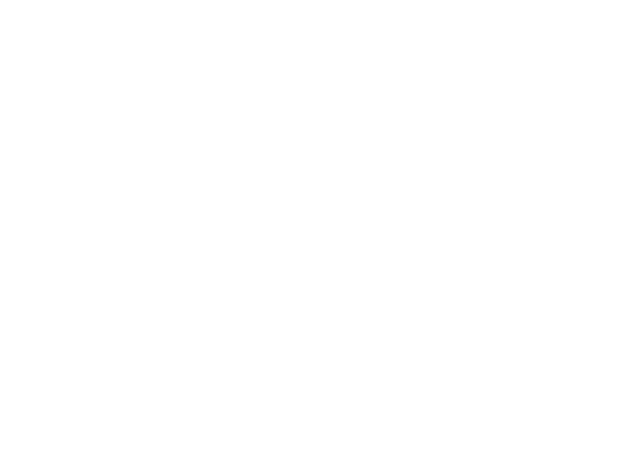
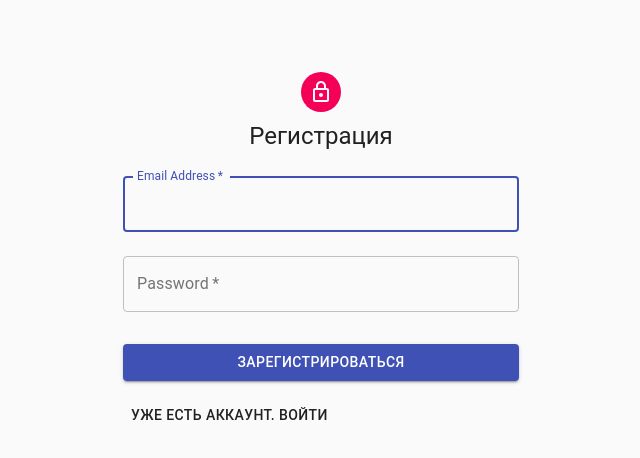
Before and after one commit to valeravilks/reservation-service, a React (Create React App) app: page /registration in a window 1280 px wide. Shown: the top 458 px of the page, without its empty margins (319-959 px from the left). Built offline with nearby package versions, Linux system fonts and the light colour scheme.

Commit message:
Validation authorization

```diff
--- a/src/App.tsx
+++ b/src/App.tsx
@@ -4,6 +4,7 @@ import { connect } from "react-redux";
 import Login from './pages/login';
 import Main from './pages/main';
 import Account from './pages/account';
+import Registration from './pages/registration';
 import { Switch, Route} from "react-router-dom";
 import {history} from "./store";
 import {ConnectedRouter} from "connected-react-router";
@@ -22,6 +23,9 @@ function App(props:any) {
             <Route path='/account'>
               <Account/>
             </Route>
+            <Route path='/registration'>
+               <Registration/>
+            </Route>
           </Switch>
       </ConnectedRouter>
     </>
--- a/src/components/login/index.tsx
+++ b/src/components/login/index.tsx
@@ -1,12 +1,12 @@
-import React from 'react';
+import React, {SyntheticEvent} from 'react';
 import Avatar from '@material-ui/core/Avatar';
 import Button from '@material-ui/core/Button';
 import CssBaseline from '@material-ui/core/CssBaseline';
-import TextField from '@material-ui/core/TextField';
-import FormControlLabel from '@material-ui/core/FormControlLabel';
-import Checkbox from '@material-ui/core/Checkbox';
+// import TextField from '@material-ui/core/TextField';
+// import FormControlLabel from '@material-ui/core/FormControlLabel';
+// import Checkbox from '@material-ui/core/Checkbox';
 import Link from '@material-ui/core/Link';
-// import Grid from '@material-ui/core/Grid';
+import Grid from '@material-ui/core/Grid';
 import Box from '@material-ui/core/Box';
 import LockOutlinedIcon from '@material-ui/icons/LockOutlined';
 import Typography from '@material-ui/core/Typography';
@@ -14,7 +14,21 @@ import { makeStyles } from '@material-ui/core/styles';
 import Container from '@material-ui/core/Container';
 import { connect } from 'react-redux';
 import { singInAction } from "../../store/login/action";
+import {push} from "connected-react-router";
+import { Formik, Form, Field } from 'formik';
+import { TextField } from 'formik-material-ui';
+import * as Yup from 'yup';
 
+
+const validationShema:any = Yup.object().shape({
+    email: Yup.string()
+        .email("Введите корректный email адрес")
+        .required('Данное поле обязательно для заполнения'),
+    password: Yup.string()
+        .min(5, 'Пароль минимум 6 символов')
+        .max(20, 'Пароль максимум 20 симолов')
+        .required('Данное поле обязательно для заполнения')
+});
 
 function Copyright() {
     return (
@@ -56,9 +70,15 @@ const SignIn = (props:any) => {
     const emailRef:any = React.createRef();
     const passRef:any = React.createRef();
 
-    const singIn = (event:any) => {
-        event.preventDefault();
+    const singIn = () => {
+        // event.preventDefault();
         props.singIn(emailRef.current.value, passRef.current.value);
+    };
+
+    const toRegistrationPage = (e:any) => {
+        console.log(e);
+        e.preventDefault();
+        props.push('/registration')
     };
 
     return (
@@ -69,37 +89,54 @@ const SignIn = (props:any) => {
                     <LockOutlinedIcon />
                 </Avatar>
                 <Typography component="h1" variant="h5">
-                    Sign in {props.email}
+                    Авторизация
                 </Typography>
-                <form className={classes.form} noValidate>
-                    <TextField
+                <Formik initialValues={{email: '', password: ''}}
+                        onSubmit={(values, {setSubmitting, resetForm}) => {
+                            setSubmitting(true);
+                            singIn();
+                        }}
+                        validationSchema={validationShema}
+                >
+                    {({
+                          values,
+                          handleChange,
+                          handleBlur,
+                          handleSubmit,
+                          isSubmitting
+                    }) => (
+                        <Form className={classes.form} onSubmit={handleSubmit} noValidate>
+                            <Field
+                                component={TextField}
                                 type="email"
                                 variant="outlined"
                                 margin="normal"
                                 required
                                 fullWidth
+                                value={values.email}
                                 id="email"
                                 label="Email Address"
                                 name="email"
                                 autoComplete="email"
-                        autoFocus
+                                onChange={handleChange}
+                                onBlur={handleBlur}
                                 inputRef={emailRef}
                             />
-                    <TextField
+                            <Field
+                                component={TextField}
                                 variant="outlined"
                                 margin="normal"
                                 required
                                 fullWidth
                                 name="password"
-                        label="Password"
+                                label="Пароль"
                                 type="password"
                                 id="password"
                                 autoComplete="current-password"
                                 inputRef={passRef}
-                    />
-                    <FormControlLabel
-                        control={<Checkbox value="remember" color="primary" />}
-                        label="Remember me"
+                                onChange={handleChange}
+                                onBlur={handleBlur}
+                                value={values.password}
                             />
                             <Button
                                 type="submit"
@@ -107,23 +144,26 @@ const SignIn = (props:any) => {
                                 variant="contained"
                                 color="primary"
                                 className={classes.submit}
-                        onClick={(e:any) => singIn(e)}
+                                disabled={isSubmitting}
                             >
-                        Sign In
+                                Войти
                             </Button>
-                    {/*<Grid container>*/}
-                    {/*    <Grid item xs>*/}
-                    {/*        <Link href="#" variant="body2">*/}
-                    {/*            Forgot password?*/}
-                    {/*        </Link>*/}
-                    {/*    </Grid>*/}
-                    {/*    <Grid item>*/}
-                    {/*        <Link href="#" variant="body2">*/}
-                    {/*            {"Don't have an account? Sign Up"}*/}
-                    {/*        </Link>*/}
-                    {/*    </Grid>*/}
-                    {/*</Grid>*/}
-                </form>
+                        </Form>
+                    )}
+                </Formik>
+                <Grid container>
+                    <Grid item xs>
+                        <Link href="#" variant="body2">
+                            Забыли пароль?
+                        </Link>
+                    </Grid>
+                    <Grid item xs>
+                        <Link variant="body2"
+                              onClick={toRegistrationPage}>
+                            Нет аккаунта. Зарегистрируйся
+                        </Link>
+                    </Grid>
+                </Grid>
             </div>
             <Box mt={8}>
                 <Copyright />
@@ -140,7 +180,8 @@ const mapStateToProps = (state: any) => ({
 const mapDispatchToProps = (dispatch:any) => ({
     singIn: (email:any, pass:any) => {
         dispatch(singInAction(email, pass))
-    }
+    },
+    push: (value:string) => dispatch(push(value))
 });
 
 export default connect(mapStateToProps, mapDispatchToProps)(SignIn);
--- a/src/pages/main/index.tsx
+++ b/src/pages/main/index.tsx
@@ -7,7 +7,9 @@ import {push} from "connected-react-router";
 const MainPage = (props:any) => {
 
     const toLoginPage = () => {
-        props.push('/login')
+        props.push('/login');
+        console.log(push);
+        console.log(props.push);
     };
 
     return (
@@ -24,4 +26,10 @@ const MainPage = (props:any) => {
         </div>
     );
 };
-export default connect(null, {push})(MainPage);
+
+const mapDispatchToProps = (dispatch:any) => ({
+    push: (value:string) => dispatch(push(value))
+});
+
+
+export default connect(null, mapDispatchToProps)(MainPage);
--- /dev/null
+++ b/src/pages/registration/index.tsx
@@ -0,0 +1,141 @@
+import React from 'react';
+import Avatar from '@material-ui/core/Avatar';
+import Button from '@material-ui/core/Button';
+import CssBaseline from '@material-ui/core/CssBaseline';
+import TextField from '@material-ui/core/TextField';
+// import FormControlLabel from '@material-ui/core/FormControlLabel';
+// import Checkbox from '@material-ui/core/Checkbox';
+// import Link from '@material-ui/core/Link';
+import Grid from '@material-ui/core/Grid';
+// import Box from '@material-ui/core/Box';
+import LockOutlinedIcon from '@material-ui/icons/LockOutlined';
+import Typography from '@material-ui/core/Typography';
+import { makeStyles } from '@material-ui/core/styles';
+import Container from '@material-ui/core/Container';
+import { connect } from 'react-redux';
+import { singUpAction } from '../../store/login/action';
+import { push } from "connected-react-router";
+
+
+// function Copyright() {
+//     return (
+//         <Typography variant="body2" color="textSecondary" align="center">
+//             {'Copyright © '}
+//             <Link color="inherit" href="https://material-ui.com/">
+//                 Your Website
+//             </Link>{' '}
+//             {new Date().getFullYear()}
+//             {'.'}
+//         </Typography>
+//     );
+// }
+
+const useStyles = makeStyles((theme) => ({
+    paper: {
+        marginTop: theme.spacing(8),
+        display: 'flex',
+        flexDirection: 'column',
+        alignItems: 'center',
+    },
+    avatar: {
+        margin: theme.spacing(1),
+        backgroundColor: theme.palette.secondary.main,
+    },
+    form: {
+        width: '100%', // Fix IE 11 issue.
+        marginTop: theme.spacing(1),
+    },
+    submit: {
+        margin: theme.spacing(3, 0, 2),
+    },
+}));
+
+const SignUp = (props:any) => {
+
+    const classes = useStyles();
+
+    const emailRef:any = React.createRef();
+    const passRef:any = React.createRef();
+
+    const singIn = (event:any) => {
+        event.preventDefault();
+        props.singUp(emailRef.current.value, passRef.current.value);
+    };
+
+    const toLoginPage = () => {
+        props.push('/login');
+    };
+
+    return (
+        <Container component="main" maxWidth="xs">
+            <CssBaseline />
+            <div className={classes.paper}>
+                <Avatar className={classes.avatar}>
+                    <LockOutlinedIcon />
+                </Avatar>
+                <Typography component="h1" variant="h5">
+                    Регистрация
+                </Typography>
+                <form className={classes.form} noValidate>
+                    <TextField
+                        type="email"
+                        variant="outlined"
+                        margin="normal"
+                        required
+                        fullWidth
+                        id="email"
+                        label="Email Address"
+                        name="email"
+                        autoComplete="email"
+                        autoFocus
+                        inputRef={emailRef}
+                    />
+                    <TextField
+                        variant="outlined"
+                        margin="normal"
+                        required
+                        fullWidth
+                        name="password"
+                        label="Password"
+                        type="password"
+                        id="password"
+                        autoComplete="current-password"
+                        inputRef={passRef}
+                    />
+                    <Button
+                        type="submit"
+                        fullWidth
+                        variant="contained"
+                        color="primary"
+                        className={classes.submit}
+                        onClick={(e:any) => singIn(e)}
+                    >
+                        Зарегистрироваться
+                    </Button>
+                    <Grid container>
+                        <Button
+                            onClick={toLoginPage}
+                        >Уже есть аккаунт. Войти</Button>
+                    </Grid>
+                </form>
+            </div>
+            {/*<Box mt={8}>*/}
+            {/*    <Copyright />*/}
+            {/*</Box>*/}
+        </Container>
+    );
+};
+
+const mapStateToProps = (state: any) => ({
+    email: state.login.email
+});
+
+
+const mapDispatchToProps = (dispatch:any) => ({
+    singUp: (email:any, pass:any) => {
+        dispatch(singUpAction(email, pass))
+    },
+    push: (value:string) => dispatch(push(value))
+});
+
+export default connect(mapStateToProps, mapDispatchToProps)(SignUp);
--- a/src/store/firebase.ts
+++ b/src/store/firebase.ts
@@ -18,7 +18,7 @@ class Firebase {
     singIn = async (email: string, pass: string) => (
         firebase
             .auth()
-            .createUserWithEmailAndPassword(email, pass)
+            .signInWithEmailAndPassword(email, pass)
     );
 
     singOut = async () => (
--- a/src/store/login/action.ts
+++ b/src/store/login/action.ts
@@ -1,4 +1,4 @@
-import {LOGIN_OUT, SING_IN_EMAIL} from "./types";
+import {LOGIN_OUT, SING_IN_EMAIL, SING_UP_EMAIL} from "./types";
 
 export function singInAction(email: string, pass: string) {
     return {
@@ -13,3 +13,11 @@ export function singLoginOut() {
         type: LOGIN_OUT,
     }
 }
+
+export function singUpAction(email: string, pass: string) {
+    return {
+        type: SING_UP_EMAIL,
+        email,
+        pass
+    }
+}
--- a/src/store/login/saga.ts
+++ b/src/store/login/saga.ts
@@ -10,7 +10,8 @@ function* SingInBase(props:any){
         yield put(push('/account'));
         console.log('SingIn');
     } catch (e) {
-        console.log(e)
+        console.log(e);
+        alert('Нет входа')
     }
 }
 
--- a/src/store/login/types.ts
+++ b/src/store/login/types.ts
@@ -5,7 +5,7 @@ export interface IState {
 
 export const SING_IN_EMAIL = 'SING_IN_EMAIL';
 export const LOGIN_OUT = 'LOGIN_OUT';
-export const SING_UP = 'SING_UP';
+export const SING_UP_EMAIL = 'SING_UP_EMAIL';
 
 interface SingInEmail {
     type: typeof SING_IN_EMAIL,
@@ -16,4 +16,9 @@ interface LoginOut {
     type: typeof LOGIN_OUT,
 }
 
-export type LoginActionType = SingInEmail | LoginOut;
+interface SingUpEmail {
+    type: typeof LOGIN_OUT,
+    email: string
+}
+
+export type LoginActionType = SingInEmail | LoginOut | SingUpEmail;
```
Also changed, not shown: package.json (+6 -1 lines), 1 other file (tests, documents, lock files or other folders). Lines whose indentation alone changed are shown as unchanged.
